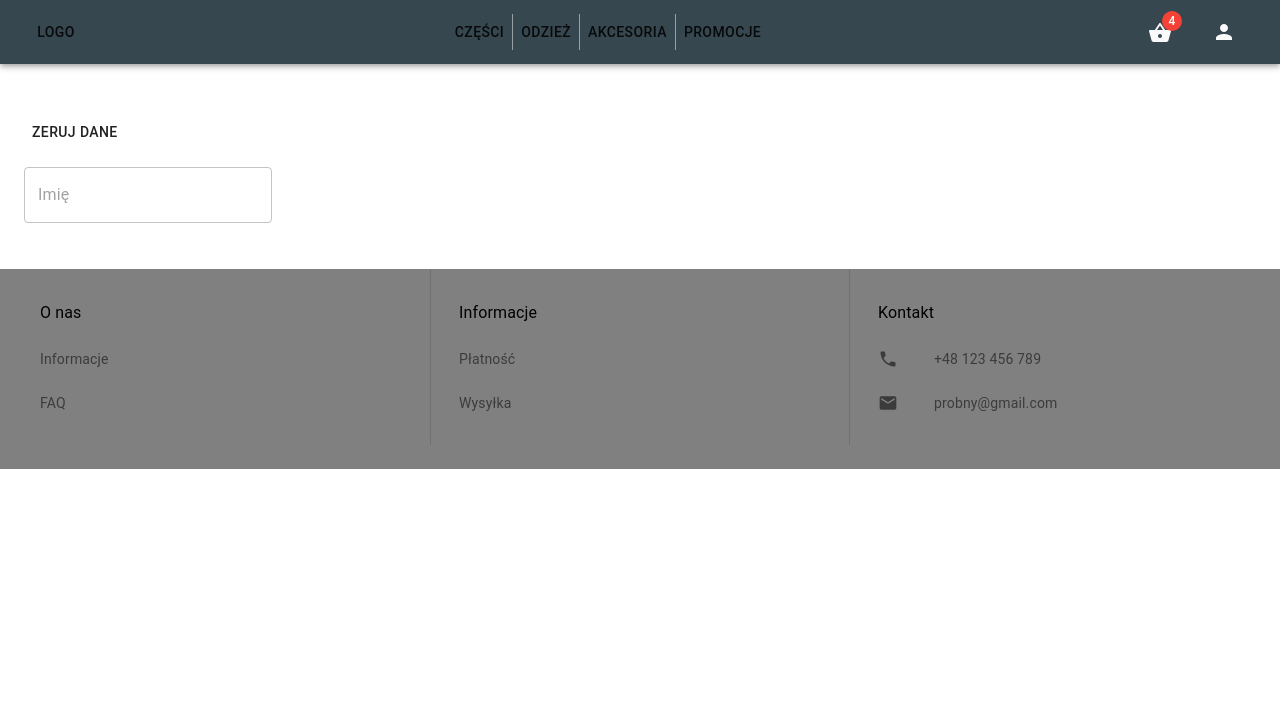
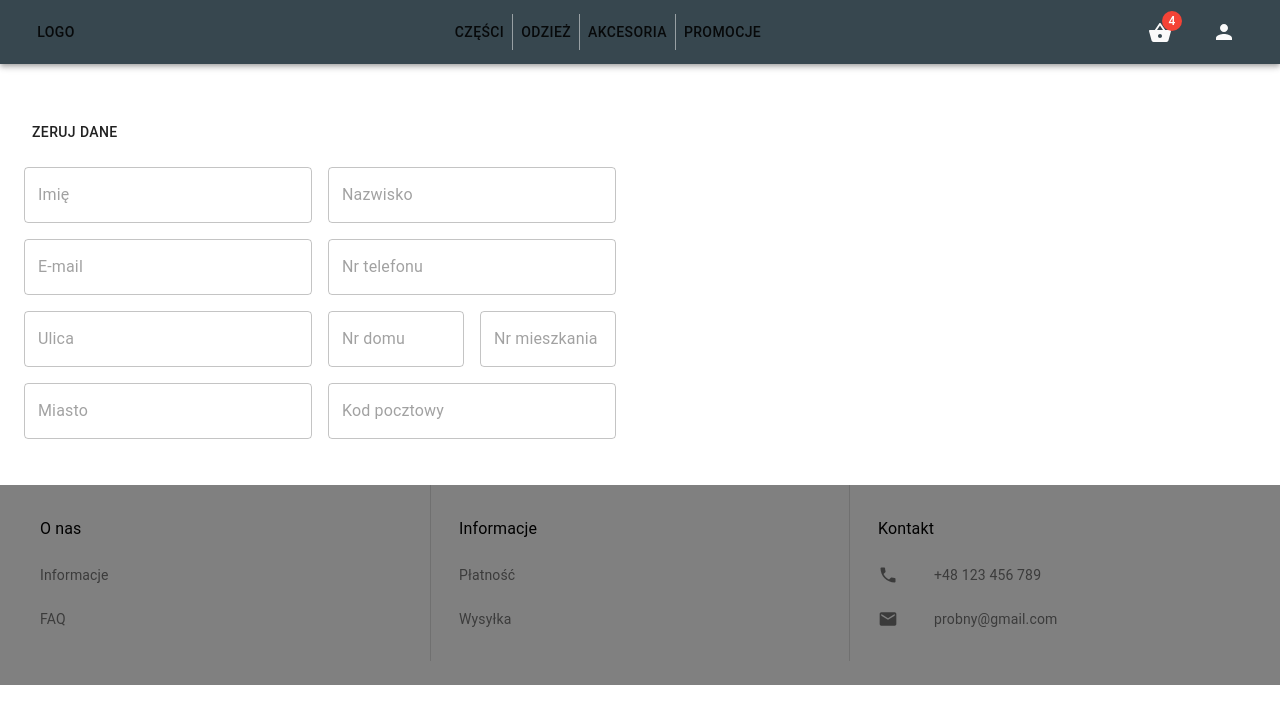
Before and after one commit to Bednar22/Inzynierka, a React (Create React App) app in the folder client/: page /order in a window 1280 px wide. Shown: the top 724 px of the page. Built offline with nearby package versions, Linux system fonts and the light colour scheme; no server answers.

Commit message:
changes in userAuthContext and added front form for order(part1)

```diff
--- a/client/src/App.js
+++ b/client/src/App.js
@@ -15,6 +15,7 @@ import { Container } from '@material-ui/core';
 import AddProduct from './components/addNewProduct';
 import AddCategory from './components/addCategory';
 import Order from './components/order/order'
+import { UserAuthProvider } from './components/signing/authContext'
 
 const theme = createMuiTheme({
    palette: {
@@ -35,8 +36,9 @@ function App() {
     <ThemeProvider theme={theme}>
     <BrowserRouter>
       <Navbar></Navbar>
-      <Container maxWidth="lg">
+      <Container /* maxWidth="lg" */>
           <Switch>
+              <UserAuthProvider>
               <Route path="/order" component={Order} />
               <Route path="/users/register" component={Register} />
               <Route path="/users" component={LoginForm} />
@@ -44,8 +46,8 @@ function App() {
               <Route path='/shop' component={Shop} />
               <Route path='/productupload' component={AddProduct} />
               <Route path='/category' component={AddCategory} />
-            <Route path='/' component={Homepage} />
-
+              <Route exact path='/' component={Homepage} />
+            </UserAuthProvider>
           </Switch>
       </Container>
       <Footer></Footer>
--- a/client/src/components/addCategory.js
+++ b/client/src/components/addCategory.js
@@ -16,7 +16,7 @@ const AddCategory = () => {
 
     const addSubCategory = () => {
         console.log(subCategory)
-        if(subCategory&&subCategory != '')
+        if(subCategory&&subCategory !== '')
         setSubCategoriesArray([...subCategoriesArray, subCategory]) //dodaje element do arraya kopiujac go
         console.log(subCategoriesArray)
     }
@@ -97,7 +97,7 @@ return(
 
             </Grid>
             <Grid item xs={4} sm={4}>
-            {subCategoriesArray.length==0 ? (<List subheader={<ListSubheader>Podkategorie:</ListSubheader>}><Divider/></List>) : (showSubCategories())  }
+            {subCategoriesArray.length===0 ? (<List subheader={<ListSubheader>Podkategorie:</ListSubheader>}><Divider/></List>) : (showSubCategories())  }
             </Grid>
             <Grid item xs={2} sm={2}>
                 <Button variant="contained" color="secondary" fullWidth onClick={(e)=>handleAddCategory(e)}>Dodaj kategorie</Button>
--- a/client/src/components/addNewProduct.js
+++ b/client/src/components/addNewProduct.js
@@ -1,7 +1,7 @@
 import React, {useEffect, useState} from 'react'
 import Grid from '@material-ui/core/Grid'
 import { TextField } from '@material-ui/core'
-import { Button, TextareaAutosize} from '@material-ui/core'
+import { Button} from '@material-ui/core'
 import InputLabel from '@material-ui/core/InputLabel';
 import MenuItem from '@material-ui/core/MenuItem';
 import Select from '@material-ui/core/Select';
@@ -20,7 +20,7 @@ const AddProduct = () =>{
 
     //To input photo
     const [fileInput, setFileInput] = useState();
-    const [selectedFile, setSelectedFile] = useState();
+    //const [selectedFile, setSelectedFile] = useState();
     const [previewSource,setPreviewSource] = useState()
 
     //Help states
--- a/client/src/components/homepage/homepage.js
+++ b/client/src/components/homepage/homepage.js
@@ -1,33 +1,17 @@
 import React, {useState} from 'react'
 import axios from 'axios'
-
+import { useUserAuth } from '../signing/authContext'
 
 const Homepage = () => {
 
-    const [name, setName] = useState();
+  const { currentUser, setCurrentUser } = useUserAuth() //importowane wartosci z hooka, tam bedzie user role
 
-    const handleChange = event => {
-        setName({ name: event.target.value });
-      }
-
-      const handleSubmit = event => {
-        event.preventDefault();
-
-        const user = {
-          name: name
-        };
-
-        axios.post(`https://jsonplaceholder.typicode.com/users`, { user })
-          .then(res => {
-            console.log(res);
-            console.log(res.data);
-          })
-      }
 
 
     return(
-        <div style={{minHeight:500}}>
-           HOMEPAGE
+        <div style={{minHeight:'500px'}}>
+           {currentUser}
+           <button onClick={()=>setCurrentUser('haha')}>ZMIEN</button>
         </div>
     )
 
--- a/client/src/components/order/order.js
+++ b/client/src/components/order/order.js
@@ -32,21 +32,26 @@ const Order = () => {
         setName(user.name);
         setSurname(user.surname);
         setCity(user.city);
+        setStreet(user.street);
         setNrDomu(user.nr_domu);
         setNrMieszkania(user.nr_mieszkania);
         setKodpocztowy(user.kod_pocztowy);
     }
 
     const getUserInfo = async () => {
+
+        if(localStorage.getItem('token')){
             try {
                 await axios.get('/users/userInfo/ss', {
                     headers:{
                         "auth-token": localStorage.getItem('token'),
                         },
                     }
-            ).then(res=>{ /* setUserInfo(res.data) */ console.log(res.data)})
+                ).then(res=>{
+                    setUserInfo(res.data)})
             } catch (error) {
                 console.log(error)
+            }
         }
     }
 
@@ -81,17 +86,120 @@ const Order = () => {
     return(
 
         <Grid container direction='column' spacing={2}>
+
             <Grid item>
                 <Button onClick={getUserInfo}> Zeruj dane </Button>
             </Grid>
-            <Grid item>
+
+            <Grid item  container spacing={2} sm={6} >
+
+            <Grid item sm={6}>
             <TextField
+                fullWidth
                 variant='outlined'
                 placeholder='Imię'
                 type='text'
+                value={name}
                 onChange={(e)=>setName(e.target.value)}>
             </TextField>
             </Grid>
+
+            <Grid item sm={6}>
+            <TextField
+            fullWidth
+                variant='outlined'
+                placeholder='Nazwisko'
+                type='text'
+                value={surname}
+                onChange={(e)=>setSurname(e.target.value)}>
+            </TextField>
+            </Grid>
+            </Grid>
+
+            <Grid item  container spacing={2} sm={6} >
+            <Grid item sm={6}>
+            <TextField
+                fullWidth
+                variant='outlined'
+                placeholder='E-mail'
+                type='text'
+                value={email}
+                onChange={(e)=>setEmail(e.target.value)}>
+            </TextField>
+            </Grid>
+
+            <Grid item sm={6}>
+            <TextField
+                fullWidth
+                variant='outlined'
+                placeholder='Nr telefonu'
+                type='text'
+                value={email}
+                onChange={(e)=>setEmail(e.target.value)}>
+            </TextField>
+            </Grid>
+            </Grid>
+            <Grid item container spacing={2} sm={6}>
+            <Grid item sm={6}>
+            <TextField
+                fullWidth
+                variant='outlined'
+                placeholder='Ulica'
+                type='text'
+                value={street}
+                onChange={(e)=>setStreet(e.target.value)}>
+            </TextField>
+            </Grid>
+
+            <Grid item sm={3}>
+            <TextField
+                fullWidth
+                variant='outlined'
+                placeholder='Nr domu'
+                type='number'
+                value={nr_domu}
+                onChange={(e)=>setNrDomu(e.target.value)}>
+            </TextField>
+            </Grid>
+
+            <Grid item sm={3}>
+            <TextField
+                fullWidth
+                variant='outlined'
+                placeholder='Nr mieszkania'
+                type='text'
+                value={nr_mieszkania}
+                onChange={(e)=>setNrMieszkania(e.target.value)}>
+            </TextField>
+            </Grid>
+
+            </Grid>
+
+
+            <Grid item container sm={6} spacing={2}>
+            <Grid item sm={6}>
+            <TextField
+                fullWidth
+                variant='outlined'
+                placeholder='Miasto'
+                type='text'
+                value={city}
+                onChange={(e)=>setCity(e.target.value)}>
+            </TextField>
+            </Grid>
+
+            <Grid item sm={6}>
+            <TextField
+                fullWidth
+                variant='outlined'
+                placeholder='Kod pocztowy'
+                type='text'
+                value={kod_pocztowy}
+                onChange={(e)=>setKodpocztowy(e.target.value)}>
+            </TextField>
+            </Grid>
+            </Grid>
+
 
         </Grid>
 
--- a/client/src/components/signing/authContext.js
+++ b/client/src/components/signing/authContext.js
@@ -9,31 +9,32 @@ export function useUserAuth() {
 
 export function UserAuthProvider({children}){
 
-    const [currentUser, setCurrentUser] = useState()
+    const [currentUser, setCurrentUser] = useState('pies')
 
-    const getUserInfo = async () => {
-        if(localStorage.getItem('token')){
-            try {
-                //await axios.get('/categories', {
-                    await axios.get('/users/user', {
-                    headers:{
-                        "auth-token": localStorage.getItem('token'),
-                    },
-                }).then(res=>{
-                    setCurrentUser(res.data)
-                })
-            } catch (error) {
-                console.error(error)
-            }
-        }
-    }
+    // const getUserInfo = async () => {
+    //     if(localStorage.getItem('token')){
+    //         try {
+    //             //await axios.get('/categories', {
+    //                 await axios.get('/users/user', {
+    //                 headers:{
+    //                     "auth-token": localStorage.getItem('token'),
+    //                 },
+    //             }).then(res=>{
+    //                 setCurrentUser(res.data)
+    //             })
+    //         } catch (error) {
+    //             console.error(error)
+    //         }
+    //     }
+    // }
 
-    useEffect(()=>{
-        getUserInfo();
-    },[])
+    // useEffect(()=>{
+    //     getUserInfo();
+    // },[])
 
     const value = {
-        currentUser
+        currentUser,
+        setCurrentUser
     }
 
     return(
```
Lines whose indentation alone changed are shown as unchanged.
